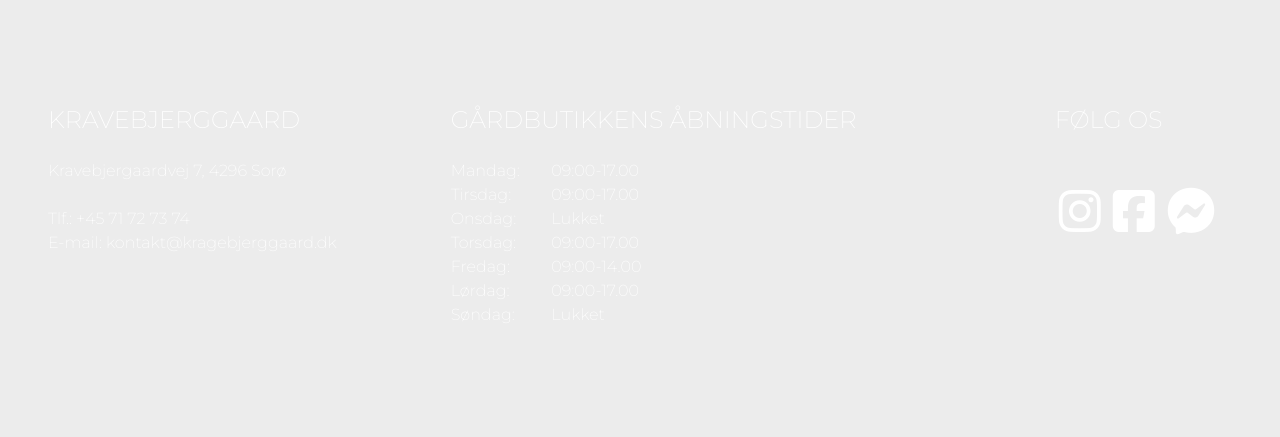
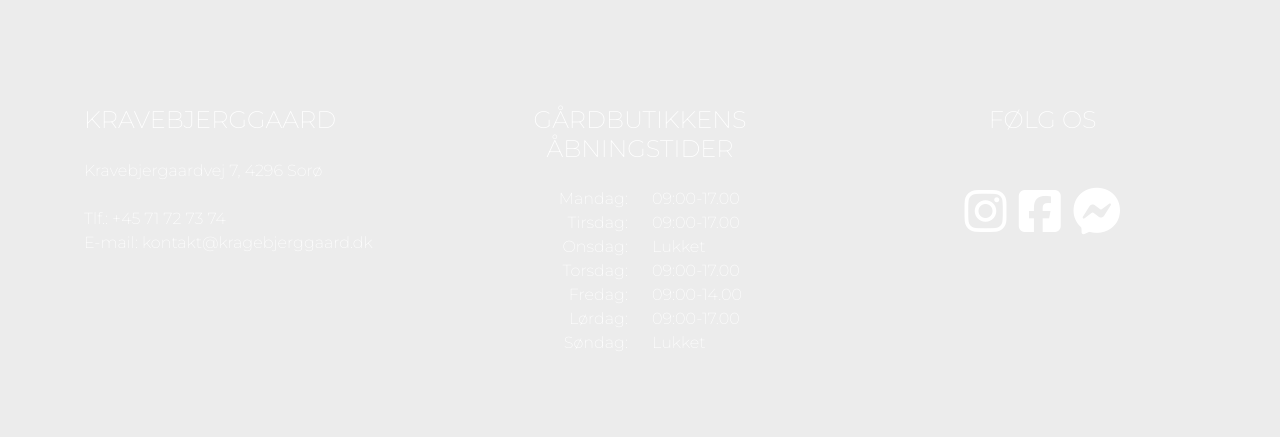
Before and after one commit to CatjaKimNielsen/3.sem.eks_Kragebjerggaard, a PHP site: page /index.php in a window 1280 px wide. Shown: the part 2338-2775 px from the top of the page. Before the commit the page ends 2658 px from the top, so only its background shows below. Run offline with PHP 8.4, Linux system fonts and the light colour scheme; style sheets or scripts are compiled from the project's sources; some libraries are stand-ins or nearby versions.

Commit message:
footer ting

```diff
--- a/includes/footer.php
+++ b/includes/footer.php
@@ -28,36 +28,37 @@
 
         <div class="row ps-4 ps-md-5 pt-5 pe-4 pe-md-5 pb-5 bg-mørkegrøn">
 
-            <div class="col-12 col-md-4 mb-5">
+            <div class="col-12 col-lg-4 mb-5 px-5">
+
                 <h3 class="montserrat mt-5 mb-4" style="font-size: 1.5rem"> KRAVEBJERGGAARD </h3>
                 <p class="montserrat"> Kravebjergaardvej 7, 4296 Sorø <br><br> Tlf.: +45 71 72 73 74 <br> E-mail: kontakt@kragebjerggaard.dk</p>
             </div>
 
-            <div class="col-12 col-md-6 mb-5">
-                <h3 class="montserrat mt-5 mb-4" style="font-size: 1.5rem">GÅRDBUTIKKENS ÅBNINGSTIDER </h3>
-                <div class="row">
-                    <div class="col-4 col-md-2">
-                        <p class="montserrat">Mandag:</p>
-                        <p class="montserrat">Tirsdag:</p>
-                        <p class="montserrat">Onsdag:</p>
-                        <p class="montserrat">Torsdag:</p>
-                        <p class="montserrat">Fredag:</p>
-                        <p class="montserrat">Lørdag:</p>
-                        <p class="montserrat">Søndag:</p>
+            <div class="col-12 col-lg-4 mb-5">
+                <h3 class="montserrat mt-5 mb-4 text-center" style="font-size: 1.5rem">GÅRDBUTIKKENS <br>ÅBNINGSTIDER </h3>
+                <div class="row montserrat">
+                    <div class="col-6  text-end">
+                        <p>Mandag:</p>
+                        <p>Tirsdag:</p>
+                        <p>Onsdag:</p>
+                        <p>Torsdag:</p>
+                        <p>Fredag:</p>
+                        <p>Lørdag:</p>
+                        <p>Søndag:</p>
                     </div>
-                    <div class="col-8 col-md-10">
-                        <p class="montserrat">09:00-17.00</p>
-                        <p class="montserrat">09:00-17.00</p>
-                        <p class="montserrat">Lukket</p>
-                        <p class="montserrat">09:00-17.00</p>
-                        <p class="montserrat">09:00-14.00</p>
-                        <p class="montserrat">09:00-17.00</p>
-                        <p class="montserrat">Lukket</p>
+                    <div class="col-6">
+                        <p>09:00-17.00</p>
+                        <p>09:00-17.00</p>
+                        <p>Lukket</p>
+                        <p>09:00-17.00</p>
+                        <p>09:00-14.00</p>
+                        <p">09:00-17.00</p>
+                        <p>Lukket</p>
                     </div>
                 </div>
             </div>
 
-            <div class="col-12 col-md-2 mb-5">
+            <div class="col-12 col-lg-4 mb-5 text-center">
                 <h3 class="montserrat mt-5 mb-4" style="font-size: 1.5rem"> FØLG OS </h3>
 
                 <br>
```
